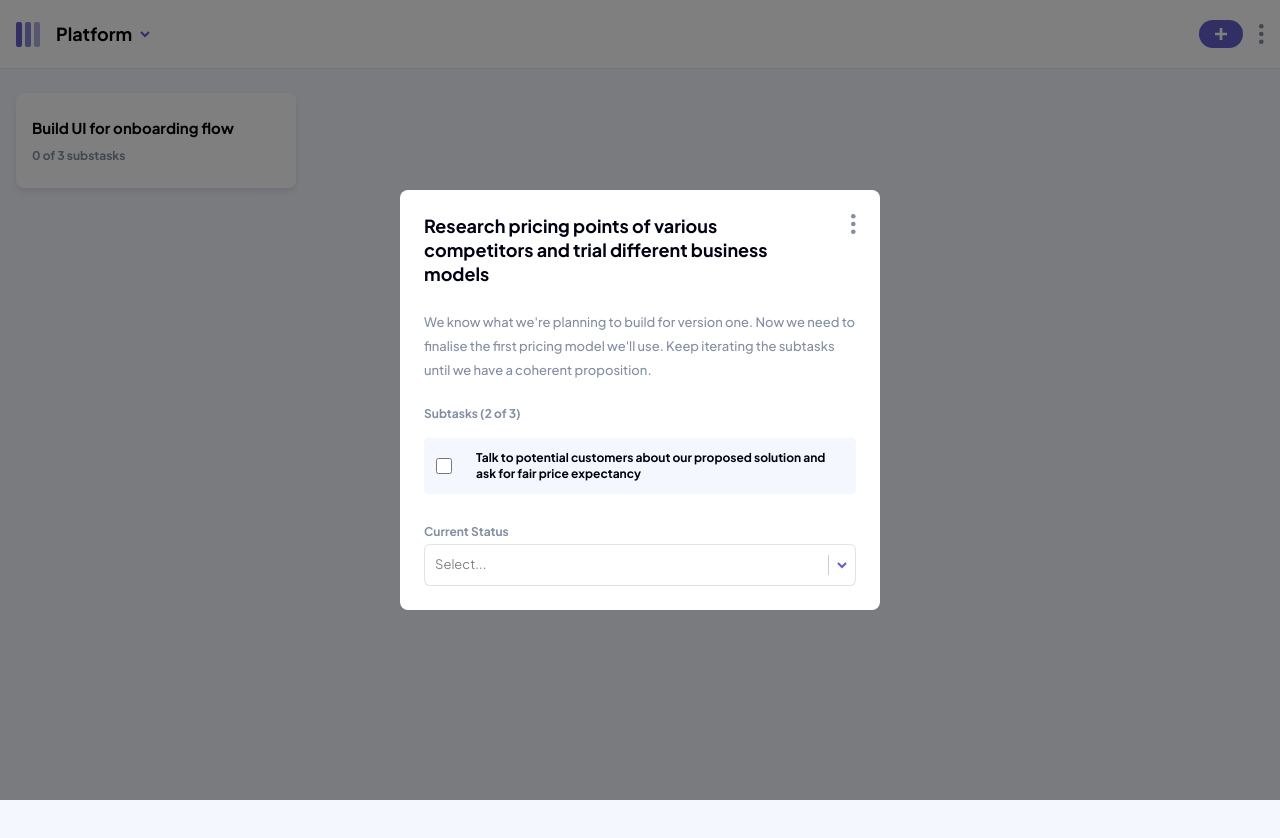
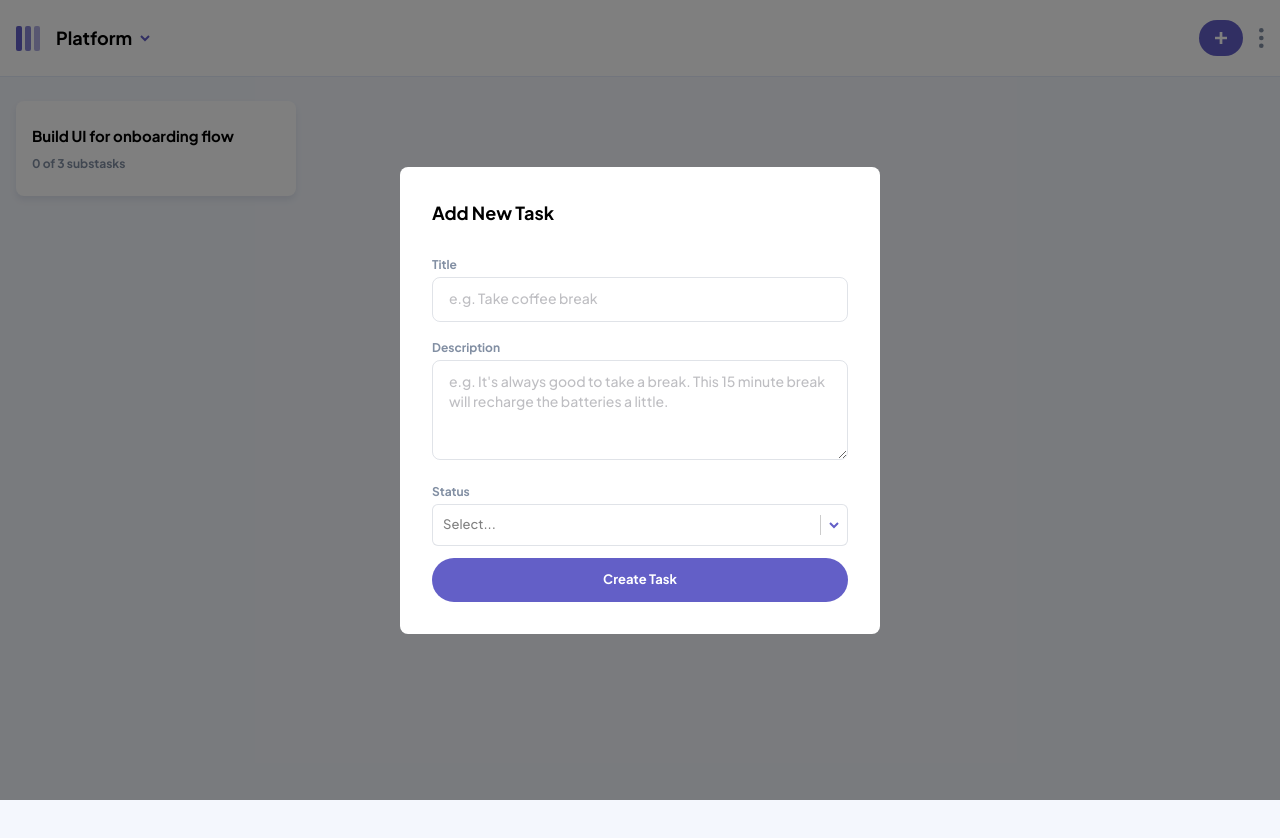
Before and after one commit to toriola998/Kanban, a React (Vite) app: page / in a window 1280 px wide. Shown: the top 838 px of the page. Built offline with nearby package versions, Linux system fonts and the light colour scheme.

Commit message:
ADD: added 'add new task'

```diff
--- a/src/components/ModalLayout.jsx
+++ b/src/components/ModalLayout.jsx
@@ -1,13 +1,19 @@
 export default function ModalLayout({
    children,
    handleClick,
-   maxWidth = "max-w-[480px]",
+   title,
+   titleColor = "black",
 }) {
    return (
       <div className="modal-layout flex-center px-4" onClick={handleClick}>
-         <div
-            className={`bg-white w-full relative rounded-lg modal-inner p-6 ${maxWidth}`}
-         >
+         <div className="bg-white w-full relative rounded-lg modal-inner p-6 md:p-8 max-w-[480px]">
+            {title && (
+               <p
+                  className={`text-lg text-black font-bold mb-6 ${titleColor === "black" ? "text-black" : text - red}`}
+               >
+                  {title}
+               </p>
+            )}
             {children}
          </div>
       </div>
--- a/src/components/SelectInput.jsx
+++ b/src/components/input-fields/SelectInput.jsx
@@ -1,5 +1,4 @@
 import Select, { components } from "react-select";
-const toOptions = (list) => list.map((item) => ({ label: item, option: item }));
 
 const DropdownIndicator = (props) => {
    return (
@@ -12,6 +11,8 @@ const DropdownIndicator = (props) => {
 const customStyles = {
    control: (provided, state) => ({
       ...provided,
+      fontWeight: "500",
+      color: "#000112",
       padding: "2px 0",
       borderRadius: "6px",
       border: state.isFocused
@@ -27,7 +28,7 @@ const customStyles = {
 
    option: (provided, state) => ({
       ...provided,
-      backgroundColor: state.isSelected ? "#101828" : "white",
+      backgroundColor: state.isSelected ? "#f4f7fd" : "white",
       color: state.isSelected ? "#635fc7" : "#828fa3",
       fontSize: "13px",
       "&:hover": {
@@ -58,6 +59,9 @@ export default function SelectInput({
    const handleChange = (selectedOption) => {
       onChange(selectedOption);
    };
+   const toOptions = (list) =>
+      list.map((item) => ({ label: item, value: item }));
+
    return (
       <div className="relative">
          <label
--- /dev/null
+++ b/src/components/input-fields/TextAreaInput.jsx
@@ -0,0 +1,39 @@
+export default function TextAreaInput({
+   label,
+   name,
+   type,
+   placeholder,
+   errorMessage,
+   fieldName,
+   defaultValue,
+}) {
+   return (
+      <div className="relative ">
+         <label
+            htmlFor={name}
+            className={`text-xs mb-1 inline-flex font-bold ${
+               errorMessage ? "text-red" : "text-grey"
+            }`}
+         >
+            {label}
+         </label>
+
+         <textarea
+            rows="4"
+            cols="50"
+            type={type}
+            placeholder={placeholder}
+            id={name}
+            name={name}
+            defaultValue={defaultValue}
+            {...fieldName}
+            className={`text-[13px] w-full py-[10px] px-4 rounded-lg font-medium text-black-1 ${
+               errorMessage ? "border-red" : "border-grey-2"
+            }`}
+         ></textarea>
+         <p className="text-red text-xs font-medium flex justify-end">
+            {errorMessage}
+         </p>
+      </div>
+   );
+}
--- /dev/null
+++ b/src/components/input-fields/TextInput.jsx
@@ -0,0 +1,89 @@
+import { useState } from "react";
+export default function TextInput({
+   label,
+   name,
+   type = "text",
+   placeholder,
+   errorMessage,
+   fieldName,
+   defaultValue,
+   isDisabled = false,
+   isNumber,
+   maxLength,
+}) {
+   const [isPasswordVisible, setIsPasswordVisible] = useState(false);
+   const handleTogglePasswordVisibility = () => {
+      setIsPasswordVisible(!isPasswordVisible);
+   };
+   const handleKeyDown = (event) => {
+      if (
+         isNumber &&
+         !/^[0-9]$/.test(event.key) &&
+         !["Backspace", "Delete", "ArrowLeft", "ArrowRight", "Tab"].includes(
+            event.key,
+         )
+      ) {
+         event.preventDefault();
+      }
+   };
+   return (
+      <div className="relative">
+         {label && (
+            <label
+               htmlFor={name}
+               className={`text-xs mb-1 inline-flex font-bold ${
+                  errorMessage ? "text-red" : "text-grey"
+               }`}
+            >
+               {label}
+            </label>
+         )}
+
+         <div
+            className={`input-wrapper
+               ${errorMessage ? "border-red" : "border-grey-2"}
+               ${isDisabled ? "bg-grey-2" : "border-grey-2"}
+            `}
+         >
+            <input
+               type={isPasswordVisible && type === "password" ? "text" : type}
+               min="0"
+               step="any"
+               placeholder={placeholder}
+               id={name}
+               name={name}
+               disabled={isDisabled}
+               defaultValue={defaultValue}
+               {...fieldName}
+               onKeyDown={handleKeyDown}
+               maxLength={maxLength}
+               className={`w-full py-3 pl-4 text-[13px] rounded-lg font-medium text-black-1`}
+            />
+            {type === "password" && (
+               <div className="absolute right-4 top-[2.45rem]">
+                  <button
+                     type="button"
+                     className="material-symbols-outlined text-[20px]"
+                     onClick={handleTogglePasswordVisibility}
+                  >
+                     {isPasswordVisible ? (
+                        <img
+                           src="/assets/icons/password.svg"
+                           alt="show password"
+                        />
+                     ) : (
+                        <img
+                           src="/assets/icons/password.svg"
+                           alt="Hide password"
+                        />
+                     )}
+                  </button>
+               </div>
+            )}
+         </div>
+         <p className="text-red text-xs font-medium flex justify-end">
+            {errorMessage}
+         </p>
+      </div>
+   );
+}
--- /dev/null
+++ b/src/components/tasks/AddNewTask.jsx
@@ -0,0 +1,64 @@
+import { useForm, Controller } from "react-hook-form";
+import { yupResolver } from "@hookform/resolvers/yup";
+import TextInput from "../input-fields/TextInput";
+import TextAreaInput from "../input-fields/TextAreaInput";
+import SelectInput from "../input-fields/SelectInput";
+import ModalLayout from "../ModalLayout";
+import schemas from "../../schema";
+
+export default function AddNewTask() {
+   const {
+      register,
+      handleSubmit,
+      control,
+      formState: { errors },
+   } = useForm({
+      resolver: yupResolver(schemas.taskSchema),
+   });
+
+   async function onSubmit(formData) {
+      console.log(formData);
+      setStep("account-validation");
+   }
+
+   return (
+      <ModalLayout title="Add New Task">
+         <form
+            onSubmit={handleSubmit(onSubmit)}
+            className="flex flex-col gap-y-3"
+         >
+            <TextInput
+               label="Title"
+               name="title"
+               placeholder="e.g. Take coffee break"
+               fieldName={register("title")}
+               errorMessage={errors.title?.message}
+            />
+            <TextAreaInput
+               label="Description"
+               name="description"
+               placeholder="e.g. It's always good to take a break. This 15 minute break will recharge the batteries a little."
+               fieldName={register("description")}
+               errorMessage={errors.description?.message}
+            />
+            <Controller
+               name="status"
+               control={control}
+               render={({ field }) => (
+                  <SelectInput
+                     label="Status"
+                     options={["To do", "Doing", "Done"]}
+                     field={field}
+                     onChange={(selectedOption) => {
+                        field.onChange(selectedOption);
+                     }}
+                  />
+               )}
+            />
+            <button className="btn purple w-full !text-[13px]">
+               Create Task
+            </button>
+         </form>
+      </ModalLayout>
+   );
+}
--- a/src/components/tasks/TaskInfo.jsx
+++ b/src/components/tasks/TaskInfo.jsx
@@ -1,6 +1,6 @@
 import DropdownMenu from "../DropdownMenu";
 import ModalLayout from "../ModalLayout";
-import SelectInput from "../SelectInput";
+import SelectInput from "../input-fields/SelectInput";
 
 export default function TaskInfo() {
    return (
--- a/src/routes/Home.jsx
+++ b/src/routes/Home.jsx
@@ -1,6 +1,7 @@
 import Header from "../components/Header";
+import AddNewTask from "../components/tasks/AddNewTask";
 import TaskCard from "../components/tasks/TaskCard";
-import TaskInfo from "../components/tasks/TaskInfo";
+//import TaskInfo from "../components/tasks/TaskInfo";
 
 function App() {
    return (
@@ -8,7 +9,8 @@ function App() {
          <Header title="Platform" />
          <main className="bg-light-grey-1 min-h-screen px-4 py-6">
             <TaskCard />
-            <TaskInfo />
+            {/* <TaskInfo /> */}
+            <AddNewTask />
          </main>
       </>
    );
--- /dev/null
+++ b/src/schema/index.js
@@ -0,0 +1,13 @@
+import * as yup from "yup";
+
+const taskSchema = yup.object().shape({
+   title: yup.string().required("Can't be empty"),
+   description: yup.string().required("Can't be empty"),
+   //lastName: yup.string().required("Can't be empty"),
+});
+
+const schemas = {
+   taskSchema,
+};
+
+export default schemas;
--- a/src/styles/button.css
+++ b/src/styles/button.css
@@ -1,7 +1,7 @@
 .btn {
-   @apply flex items-center justify-center rounded-full font-bold;
+   @apply flex items-center justify-center rounded-full font-bold py-3 cursor-pointer;
 
    &.purple {
-      @apply bg-main-purple text-white;
+      @apply bg-main-purple text-white hover:bg-light-purple hover:transition-all;
    }
 }
--- a/src/styles/index.css
+++ b/src/styles/index.css
@@ -1,6 +1,7 @@
 @import url("https://fonts.googleapis.com/css2?family=Plus+Jakarta+Sans:ital,wght@0,200..800;1,200..800&display=swap");
 
 @import "./button.css";
+@import "./input.css";
 @import "tailwindcss";
 
 @theme {
@@ -14,6 +15,7 @@
    --color-grey: #828fa3;
    --color-light-grey: #e4ebfa;
    --color-light-grey-1: #f4f7fd;
+   --color-grey-2: #828fa340;
    --color-red: #ea5555;
    --color-red-1: #ff9898;
 }
--- /dev/null
+++ b/src/styles/input.css
@@ -0,0 +1,57 @@
+input {
+   outline: 0;
+}
+
+/* Chrome, Safari, Edge, Opera */
+input::-webkit-outer-spin-button,
+input::-webkit-inner-spin-button {
+   -webkit-appearance: none;
+   margin: 0;
+}
+
+/* Firefox */
+input[type="number"] {
+   -moz-appearance: textfield;
+}
+
+.input-grid {
+   @apply flex flex-col sm:grid grid-cols-2 gap-5;
+}
+
+textarea {
+   @apply border;
+   &::placeholder {
+      @apply text-black-1 font-medium opacity-25 text-sm;
+   }
+
+   &:focus {
+      @apply border border-grey outline-0;
+   }
+}
+
+.input-wrapper {
+   @apply border flex items-center w-full rounded-lg;
+
+   input::placeholder {
+      @apply text-black-1 font-medium opacity-25 text-sm;
+   }
+
+   &:focus-within {
+      @apply border border-grey-2;
+   }
+}
+
+.label {
+   @apply font-medium text-sm text-gray-700;
+}
+
+.custom-file-input::-webkit-file-upload-button,
+.custom-file-input::-webkit-file-upload-button {
+   visibility: hidden;
+   display: none;
+}
+
+.custom-file-input {
+   color: rgba(0, 0, 0, 0);
+   display: contents;
+}
```
